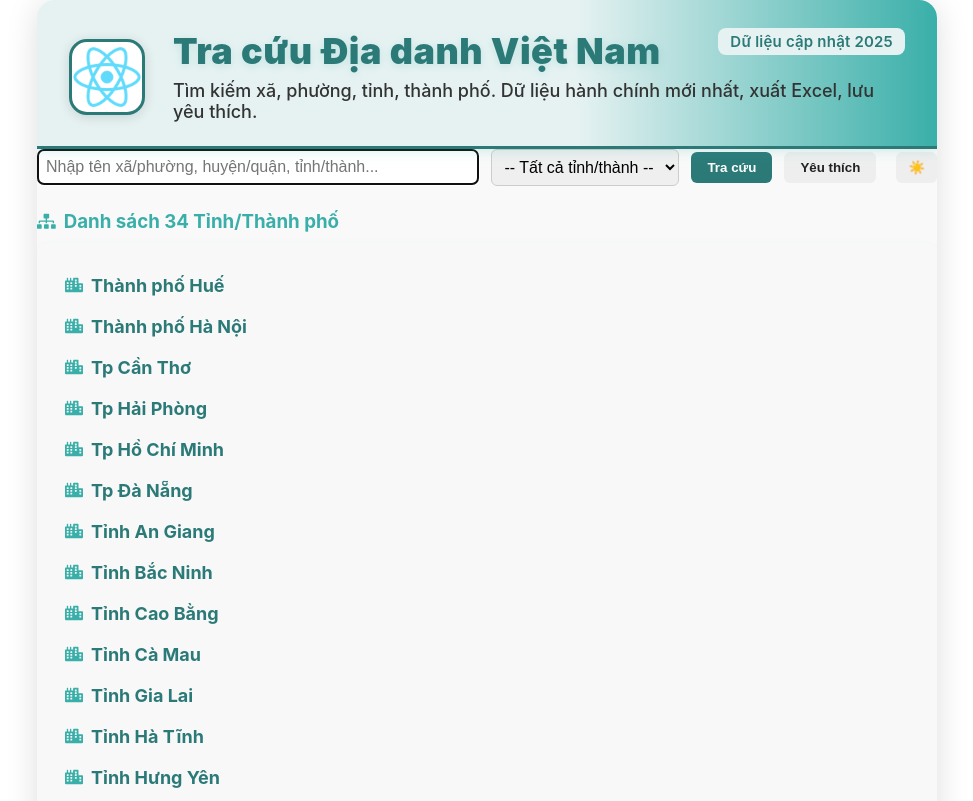
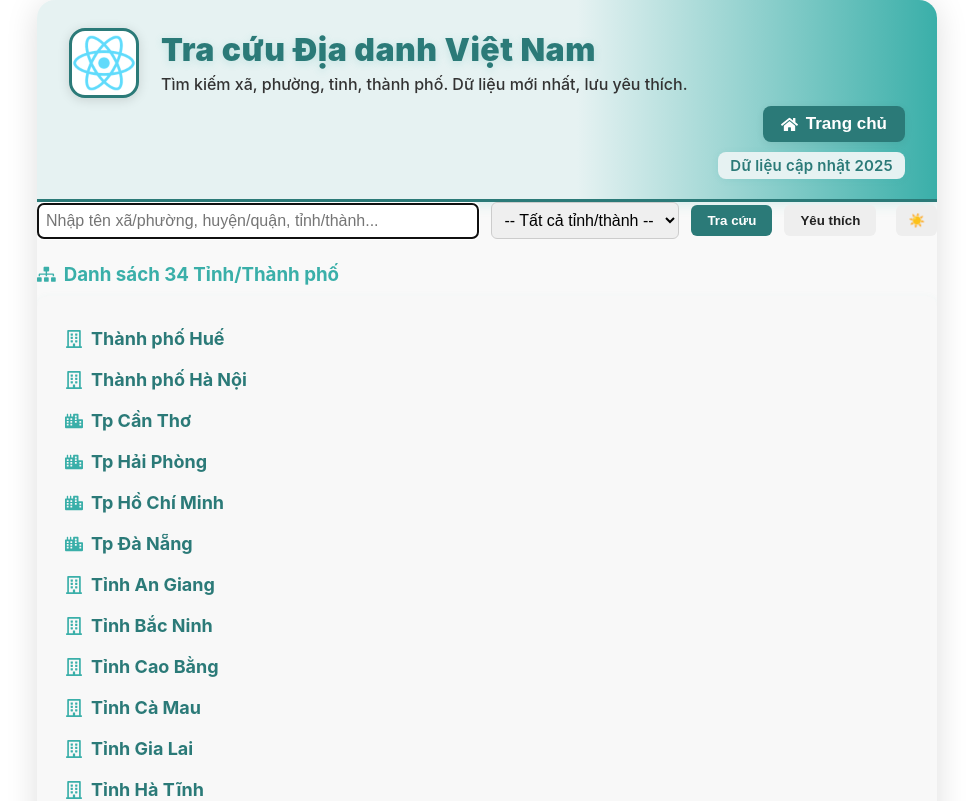
Before and after one commit to hautph/diadanh, a React (Create React App) app: page / in a window 1280 px wide. Shown: the top 801 px of the page, without its empty margins (153-1126 px from the left). Built offline with nearby package versions, Linux system fonts and the light colour scheme.

Commit message:
Cập nhật giao diện

```diff
--- a/src/App.js
+++ b/src/App.js
@@ -1,7 +1,7 @@
 import React, { useEffect, useState } from "react";
 import * as XLSX from "xlsx";
 import { saveAs } from "file-saver";
-import { FaSearch, FaFileExcel, FaMapMarkerAlt, FaRegBuilding, FaRegAddressCard, FaCity, FaChevronLeft, FaChevronRight, FaChevronDown, FaChevronRight as FaRight, FaSitemap } from "react-icons/fa";
+import { FaFileExcel, FaRegAddressCard, FaCity, FaChevronLeft, FaChevronRight, FaSitemap, FaHome, FaRegBuilding } from "react-icons/fa";
 import "./App.css";
 
 // CSS dark mode & responsive (inline, có thể chuyển sang file riêng)
@@ -66,14 +66,14 @@ function App() {
   const navigate = (url) => { if (typeof window !== 'undefined') window.history.pushState({}, '', url); };
   const [rawData, setRawData] = useState([]);
   const [search, setSearch] = useState("");
-  const [history, setHistory] = useState([]); // Lịch sử tra cứu
+  // Đã loại bỏ state history/setHistory vì không dùng
   const [selectedTinh, setSelectedTinh] = useState(""); // Lọc nâng cao theo tỉnh
   const [suggestions, setSuggestions] = useState([]); // Gợi ý autocomplete
   const [searchResult, setSearchResult] = useState([]);
   const [tinhList, setTinhList] = useState([]);
   const [page, setPage] = useState(1);
   const [totalPage, setTotalPage] = useState(1);
-  const [treeOpen, setTreeOpen] = useState({}); // {tinh: true/false, huyen: true/false}
+  // const [treeOpen, setTreeOpen] = useState({}); // {tinh: true/false, huyen: true/false} (không dùng)
   const [selectedXa, setSelectedXa] = useState(null); // xã được chọn từ cây
   // Dark mode state
   const [dark, setDark] = useState(() => {
@@ -146,9 +146,7 @@ function App() {
         });
         setTinhList(Array.from(tinhSet).sort());
       });
-    // Đọc lịch sử từ localStorage
-    const h = localStorage.getItem('diadanh_history');
-    if (h) setHistory(JSON.parse(h));
+    // Đã loại bỏ đọc lịch sử từ localStorage (không dùng nữa)
   }, []);
 
   // Đọc query string khi load trang (chia sẻ link)
@@ -165,19 +163,7 @@ function App() {
   // Đặt lại trang về 1 khi tìm kiếm
   useEffect(() => {
     setPage(1); // reset page khi search
-    // Lưu lịch sử tra cứu chỉ khi có kết quả thực sự và có thông tin phường/xã
-    if (
-      search &&
-      search.length > 1 &&
-      searchResult.length > 0 &&
-      searchResult.every(item => (item["Tên Phường/Xã mới"] && item["Tên Phường/Xã mới"].trim()) || (item["Tên Phường/Xã cũ"] && item["Tên Phường/Xã cũ"].trim()))
-    ) {
-      setHistory(prev => {
-        const newHist = [search, ...prev.filter(x => x !== search)].slice(0, 10);
-        localStorage.setItem('diadanh_history', JSON.stringify(newHist));
-        return newHist;
-      });
-    }
+    // Đã loại bỏ lưu lịch sử tra cứu (setHistory)
     // Cập nhật URL khi search
     const params = new URLSearchParams();
     if (search) params.set('search', search);
@@ -261,10 +247,9 @@ function App() {
   // Lấy dữ liệu trang hiện tại
   const pagedData = searchResult.slice((page - 1) * PAGE_SIZE, page * PAGE_SIZE);
 
-  // Cây địa danh: tỉnh -> huyện -> xã
-  const handleToggle = (key) => {
-    setTreeOpen(prev => ({ ...prev, [key]: !prev[key] }));
-  };
+  // const handleToggle = (key) => {
+  //   setTreeOpen(prev => ({ ...prev, [key]: !prev[key] }));
+  // };
 
   // Khi click vào xã trong cây, chỉ hiển thị chi tiết xã ở khung riêng, không reset search/searchResult
   const handleSelectXa = (tinh, huyen, xa) => {
@@ -307,24 +292,40 @@ function App() {
         {/* HEADER HIỆN ĐẠI */}
         <header style={{
           background: dark ? 'linear-gradient(90deg,#23272a 60%,#3aafa9 100%)' : 'linear-gradient(90deg,#e6f2f2 60%,#3aafa9 100%)',
-          padding: '32px 32px 24px 32px',
-          display: 'flex',
-          alignItems: 'center',
-          gap: 28,
+          padding: '28px 32px 20px 32px',
           borderBottom: `3px solid ${dark ? '#3aafa9' : '#2b7a78'}`,
           boxShadow: dark ? '0 2px 12px #0004' : '0 2px 12px #3aafa933',
-          flexWrap: 'wrap',
-          position: 'relative'
         }}>
-          <img src="/logo192.png" alt="logo" style={{ width: 70, height: 70, borderRadius: 18, background: '#fff', boxShadow: '0 2px 12px #0002', border: `3px solid ${dark ? '#3aafa9' : '#2b7a78'}` }} />
-          <div style={{ flex: 1, minWidth: 200 }}>
-            <h1 style={{ margin: 0, color: dark ? '#3aafa9' : '#2b7a78', fontSize: 36, fontWeight: 900, letterSpacing: 0.5, lineHeight: 1.1, textShadow: dark ? '0 2px 8px #0008' : '0 2px 8px #3aafa933' }}>Tra cứu Địa danh Việt Nam</h1>
-            <div style={{ color: dark ? '#eee' : '#333', fontSize: 18, marginTop: 8, fontWeight: 500, textShadow: dark ? '0 1px 4px #0006' : 'none' }}>
-              Tìm kiếm xã, phường, tỉnh, thành phố. Dữ liệu hành chính mới nhất, xuất Excel, lưu yêu thích.
+          <div style={{ display: 'flex', alignItems: 'center', gap: 22, flexWrap: 'wrap' }}>
+            <img src="/logo192.png" alt="logo" style={{ width: 64, height: 64, borderRadius: 16, background: '#fff', boxShadow: '0 2px 12px #0002', border: `3px solid ${dark ? '#3aafa9' : '#2b7a78'}` }} />
+            <div style={{ display: 'flex', flexDirection: 'column', justifyContent: 'center' }}>
+              <h1 style={{ margin: 0, color: dark ? '#3aafa9' : '#2b7a78', fontSize: 32, fontWeight: 900, letterSpacing: 0.5, lineHeight: 1.1, textShadow: dark ? '0 2px 8px #0008' : '0 2px 8px #3aafa933' }}>Tra cứu Địa danh Việt Nam</h1>
+              <div style={{ color: dark ? '#eee' : '#333', fontSize: 16, marginTop: 6, fontWeight: 500, textShadow: dark ? '0 1px 4px #0006' : 'none' }}>
+                Tìm kiếm xã, phường, tỉnh, thành phố. Dữ liệu mới nhất, lưu yêu thích.
               </div>
             </div>
-          <div style={{ position: 'absolute', right: 32, top: 32, fontSize: 15, color: dark ? '#aaa' : '#2b7a78', fontWeight: 600, letterSpacing: 0.2 }}>
-            <span style={{ background: dark ? '#3aafa9' : '#e6f2f2', color: dark ? '#222' : '#2b7a78', borderRadius: 8, padding: '4px 12px' }}>
+          </div>
+          <div style={{ display: 'flex', flexDirection: 'column', alignItems: 'flex-end', gap: 8, marginTop: 8 }}>
+            <button
+              onClick={() => { setSelectedTinh(""); setSelectedXa(null); setTab(0); setSearch(""); }}
+              style={{ background: dark ? '#3aafa9' : '#2b7a78', color: '#fff', border: 'none', borderRadius: 8, padding: '8px 18px', fontWeight: 700, fontSize: 17, cursor: 'pointer', display: 'flex', alignItems: 'center', gap: 8, boxShadow: '0 2px 8px #0001', minWidth: 120 }}
+              title="Về trang chủ"
+            >
+              <FaHome /> Trang chủ
+            </button>
+            <span style={{
+              background: dark ? '#3aafa9' : '#e6f2f2',
+              color: dark ? '#222' : '#2b7a78',
+              borderRadius: 8,
+              padding: '4px 12px',
+              boxShadow: dark ? '0 1px 6px #0003' : '0 1px 6px #3aafa922',
+              fontSize: 15,
+              fontWeight: 600,
+              letterSpacing: 0.2,
+              textAlign: 'center',
+              display: 'inline-block',
+              marginTop: 2
+            }}>
               Dữ liệu cập nhật 2025
             </span>
           </div>
@@ -383,41 +384,86 @@ function App() {
           </div>
         </div>
       )}
-      {tab === 0 && (!search || search.length <= 1) && (
+      {tab === 0 && (!search || search.length <= 1) && !selectedTinh && (
         <div style={{ marginBottom: 24 }}>
           <h3 style={{ color: '#3aafa9', marginBottom: 10, display: 'flex', alignItems: 'center', gap: 8 }}><FaSitemap />Danh sách 34 Tỉnh/Thành phố</h3>
           <div style={{ background: dark ? '#23272a' : '#f8f8f8', borderRadius: 10, padding: 18, boxShadow: dark ? '0 2px 8px #0002' : '0 2px 8px #3aafa911' }}>
-            {tinhList.map((tinh) => (
+            {tinhList.map((tinh) => {
+              // Nhận diện thành phố/tỉnh
+              const tinhNorm = tinh.replace(/\s+/g, '').toLowerCase();
+              const isCity = tinhNorm.startsWith('tp') || tinhNorm.startsWith('thanhpho') || tinhNorm.startsWith('city') || /thànhphố|tp\b|city/i.test(tinh);
+              return (
                 <div key={tinh} style={{ marginBottom: 8 }}>
                   <div style={{ display: 'flex', alignItems: 'center', cursor: 'pointer', fontWeight: 700, fontSize: 18, color: dark ? '#3aafa9' : '#2b7a78', margin: '8px 0', borderRadius: 6, padding: '6px 10px', transition: 'background 0.2s', background: selectedTinh === tinh ? (dark ? '#3aafa933' : '#e6f2f2') : 'none' }}
                     onClick={() => { setSelectedTinh(tinh); setTab(0); setSelectedXa(null); }}
                   >
-                  <FaCity color="#3aafa9" style={{ marginRight: 8 }} /> {tinh}
+                    {isCity ? <FaCity color="#3aafa9" style={{ marginRight: 8 }} title="Thành phố" /> : <FaRegBuilding color="#3aafa9" style={{ marginRight: 8 }} title="Tỉnh" />} {tinh}
                   </div>
-                {/* Hiển thị danh sách xã trực tiếp dưới tỉnh */}
+                  {/* Hiển thị danh sách xã/phường trực tiếp dưới tỉnh/thành */}
                   {selectedTinh === tinh && treeData[tinh] && (
                     <ul style={{ marginLeft: 32, marginTop: 6, marginBottom: 6, paddingLeft: 0 }}>
                       {Object.keys(treeData[tinh]).sort().flatMap(huyen =>
-                      treeData[tinh][huyen].sort().map(xa => (
+                        treeData[tinh][huyen].sort().map(xa => {
+                          // Nhận diện xã/phường
+                          const xaNorm = xa.replace(/\s+/g, '').toLowerCase();
+                          const isPhuong = xaNorm.startsWith('phuong') || xaNorm.startsWith('p.') || /phường|phuong|p\./i.test(xa);
+                          const isXa = xaNorm.startsWith('xa') || xaNorm.startsWith('x.') || /xã|xa|x\./i.test(xa);
+                          return (
                             <li key={xa} style={{ listStyle: 'none', color: dark ? '#eee' : '#222', fontSize: 15, display: 'flex', alignItems: 'center', gap: 7, margin: '2px 0', cursor: 'pointer', borderRadius: 4, padding: '2px 8px', transition: 'background 0.2s', background: selectedXa && selectedXa["Tên Phường/Xã mới"] === xa ? (dark ? '#3aafa955' : '#e6f2f2') : 'none' }}
                               onClick={() => handleSelectXa(tinh, huyen, xa)}
                             >
-                          <FaRegAddressCard color="#888" /> {xa}
+                              {isPhuong ? <FaHome color="#888" title="Phường" /> : isXa ? <FaRegAddressCard color="#888" title="Xã" /> : <FaRegAddressCard color="#888" title="Xã/Phường" />} {xa}
                             </li>
-                      ))
+                          );
+                        })
                       )}
                     </ul>
                   )}
                 </div>
-            ))}
+              );
+            })}
           </div>
         </div>
       )}
       {/* Chi tiết tỉnh/thành phố đã chọn */}
       {tab === 0 && selectedTinh && !selectedXa && (
-        <div style={{ marginBottom: 18, background: dark ? '#23272a' : '#e6f2f2', borderRadius: 8, padding: 18, color: dark ? '#3aafa9' : '#2b7a78', fontWeight: 600, fontSize: 18, boxShadow: dark ? '0 2px 8px #0002' : '0 2px 8px #3aafa911' }}>
-          <FaCity style={{ marginRight: 8 }} /> Thông tin tỉnh/thành phố: <span style={{ fontWeight: 800 }}>{selectedTinh}</span>
+        <>
+          <div style={{ marginBottom: 18, background: dark ? '#23272a' : '#e6f2f2', borderRadius: 8, padding: 18, color: dark ? '#3aafa9' : '#2b7a78', fontWeight: 600, fontSize: 18, boxShadow: dark ? '0 2px 8px #0002' : '0 2px 8px #3aafa911', display: 'flex', alignItems: 'center', gap: 16 }}>
+            {/* Nút về trang chủ */}
+            <button onClick={() => { setSelectedTinh(""); setSelectedXa(null); setTab(0); setSearch(""); }} style={{ background: dark ? '#3aafa9' : '#2b7a78', color: '#fff', border: 'none', borderRadius: 8, padding: '6px 16px', fontWeight: 700, fontSize: 16, cursor: 'pointer', marginRight: 16, display: 'flex', alignItems: 'center', gap: 6 }}>
+              <FaHome /> Trang chủ
+            </button>
+            {/* Icon tỉnh/thành */}
+            {(() => {
+              const tinhNorm = selectedTinh.replace(/\s+/g, '').toLowerCase();
+              const isCity = tinhNorm.startsWith('tp') || tinhNorm.startsWith('thanhpho') || tinhNorm.startsWith('city') || /thànhphố|tp\b|city/i.test(selectedTinh);
+              return isCity ? <FaCity style={{ marginRight: 8 }} title="Thành phố" /> : <FaRegBuilding style={{ marginRight: 8 }} title="Tỉnh" />;
+            })()}
+            Thông tin tỉnh/thành phố: <span style={{ fontWeight: 800 }}>{selectedTinh}</span>
           </div>
+          {/* Danh sách xã/phường trực thuộc tỉnh/thành đã chọn */}
+          {treeData[selectedTinh] && (
+            <div style={{ background: dark ? '#23272a' : '#f8f8f8', borderRadius: 10, padding: 18, marginBottom: 24, boxShadow: dark ? '0 2px 8px #0002' : '0 2px 8px #3aafa911' }}>
+              <div style={{ fontWeight: 700, color: dark ? '#3aafa9' : '#2b7a78', marginBottom: 10, fontSize: 17 }}>Danh sách xã/phường trực thuộc {selectedTinh}:</div>
+              <ul style={{ marginLeft: 0, marginTop: 6, marginBottom: 6, paddingLeft: 0 }}>
+                {Object.keys(treeData[selectedTinh]).sort().flatMap(huyen =>
+                  treeData[selectedTinh][huyen].sort().map(xa => {
+                    const xaNorm = xa.replace(/\s+/g, '').toLowerCase();
+                    const isPhuong = xaNorm.startsWith('phuong') || xaNorm.startsWith('p.') || /phường|phuong|p\./i.test(xa);
+                    const isXa = xaNorm.startsWith('xa') || xaNorm.startsWith('x.') || /xã|xa|x\./i.test(xa);
+                    return (
+                      <li key={xa} style={{ listStyle: 'none', color: dark ? '#eee' : '#222', fontSize: 15, display: 'flex', alignItems: 'center', gap: 7, margin: '2px 0', cursor: 'pointer', borderRadius: 4, padding: '2px 8px', transition: 'background 0.2s', background: selectedXa && selectedXa["Tên Phường/Xã mới"] === xa ? (dark ? '#3aafa955' : '#e6f2f2') : 'none' }}
+                        onClick={() => handleSelectXa(selectedTinh, huyen, xa)}
+                      >
+                        {isPhuong ? <FaHome color="#888" title="Phường" /> : isXa ? <FaRegAddressCard color="#888" title="Xã" /> : <FaRegAddressCard color="#888" title="Xã/Phường" />} {xa}
+                      </li>
+                    );
+                  })
+                )}
+              </ul>
+            </div>
+          )}
+        </>
       )}
       {/* Chi tiết xã/phường đã chọn */}
       {tab === 0 && selectedXa && (
@@ -496,7 +542,7 @@ function App() {
                             <FaRegAddressCard color="#b23b3b" />
                             <div>
                               {item["Tên Phường/Xã cũ"] && <><b>{item["Tên Phường/Xã cũ"]}</b><br /></>}
-                              {item["Tên Quận huyện TMS (cũ)"] && <span><FaRegBuilding color="#b23b3b" style={{ marginRight: 3 }} />Huyện/Quận: {item["Tên Quận huyện TMS (cũ)"]}<br /></span>}
+                              {item["Tên Quận huyện TMS (cũ)"] && <span>Huyện/Quận: {item["Tên Quận huyện TMS (cũ)"]}<br /></span>}
                               {item["Mã Quận huyện TMS (cũ)"] && <span>Mã Quận huyện TMS (cũ): {item["Mã Quận huyện TMS (cũ)"]}<br /></span>}
                               {item["Tên tỉnh/TP cũ"] && <span><FaCity color="#b23b3b" style={{ marginRight: 3 }} />Tỉnh/TP: {item["Tên tỉnh/TP cũ"]}<br /></span>}
                               {item["Mã phường/xã cũ"] && <span>Mã xã: {item["Mã phường/xã cũ"]}</span>}
```
Lines whose indentation alone changed are shown as unchanged.
